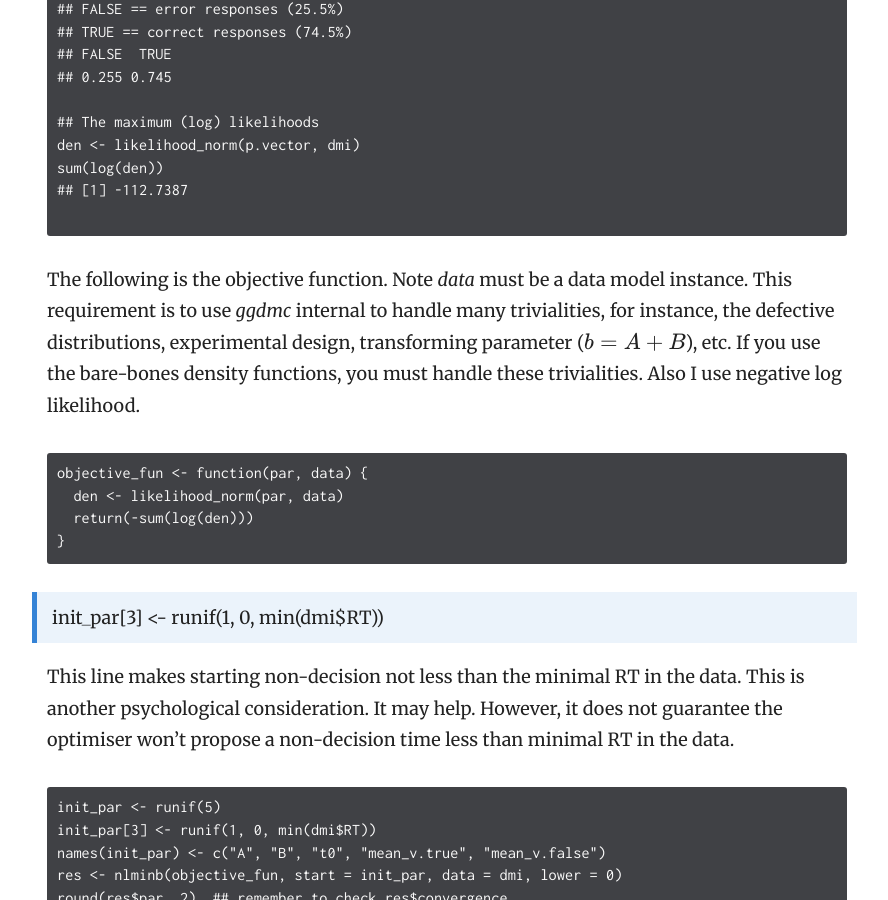
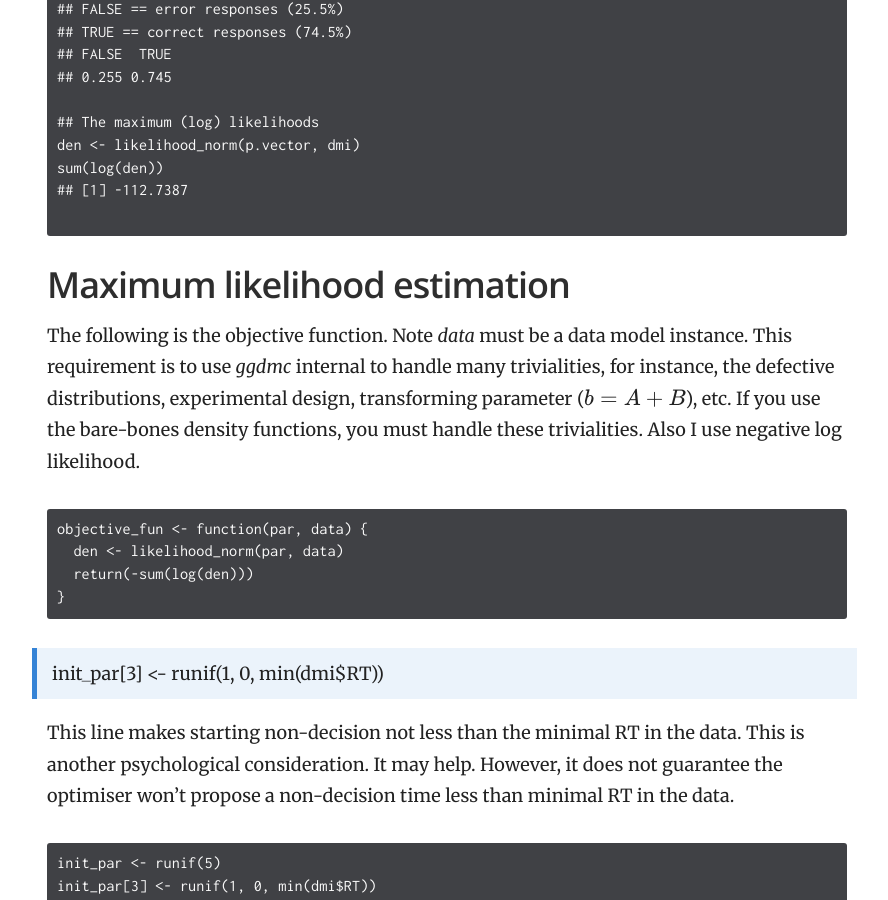
Before and after one commit to yxlin/yxlin.github.io, a Jekyll site: the page built from _docs/basics/mle.md, in a window 1280 px wide and 900 px high, scrolled down 2736 px. Shown: the whole window, without its empty margins (343-1231 px from the left). Built offline with Jekyll 4.4.1, drawn with Linux system fonts in a browser that asks for light colours; formulas are drawn with MathJax 3.

Commit message:
add more descriptions

````diff
--- a/_docs/basics/mle.md
+++ b/_docs/basics/mle.md
@@ -97,6 +97,8 @@ sum(log(den))
 
 ```
 
+## Maximum likelihood estimation
+
 The following is the objective function.  Note _data_ must be
 a data model instance. This requirement is to use _ggdmc_
 internal to handle many trivialities, for instance, the defective
````
